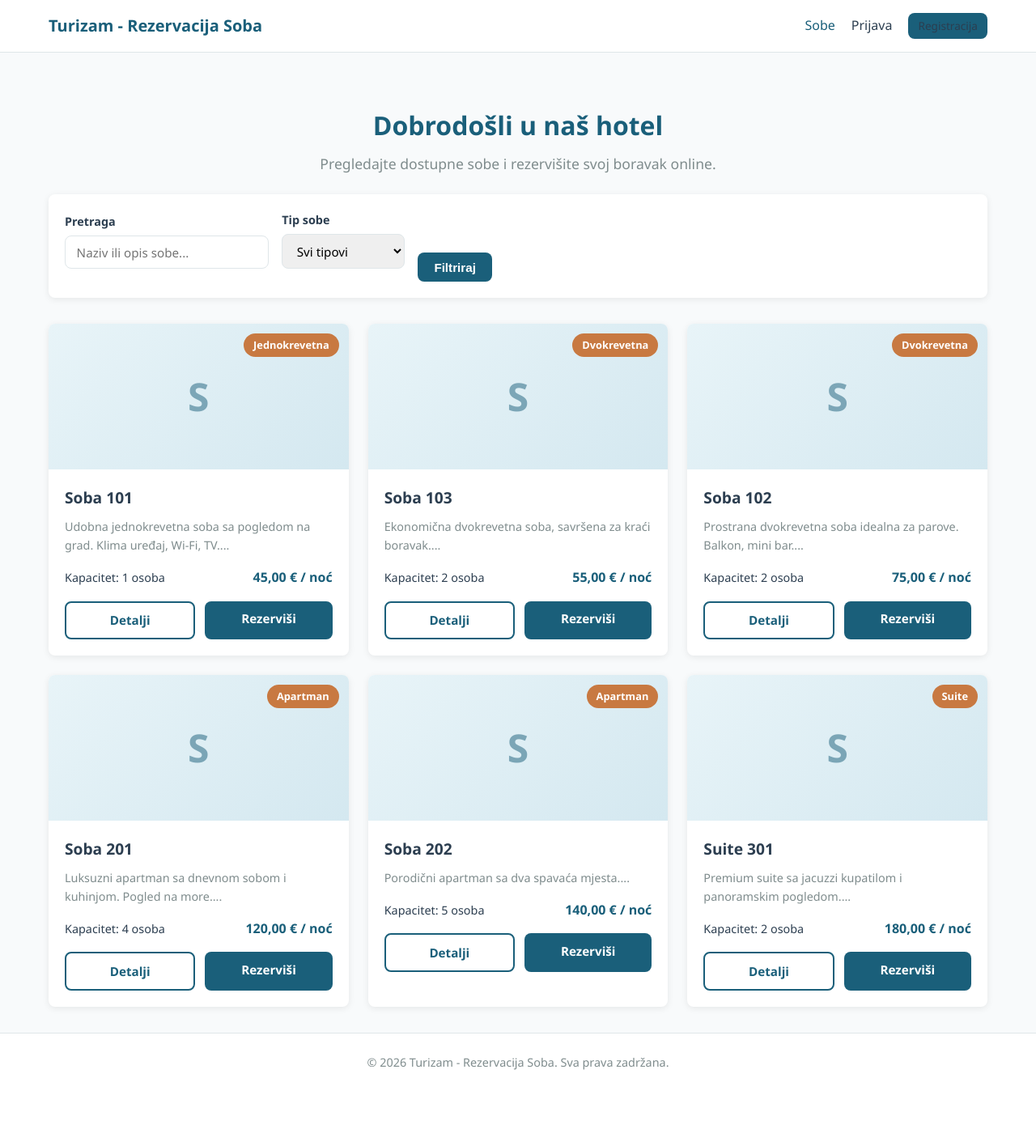
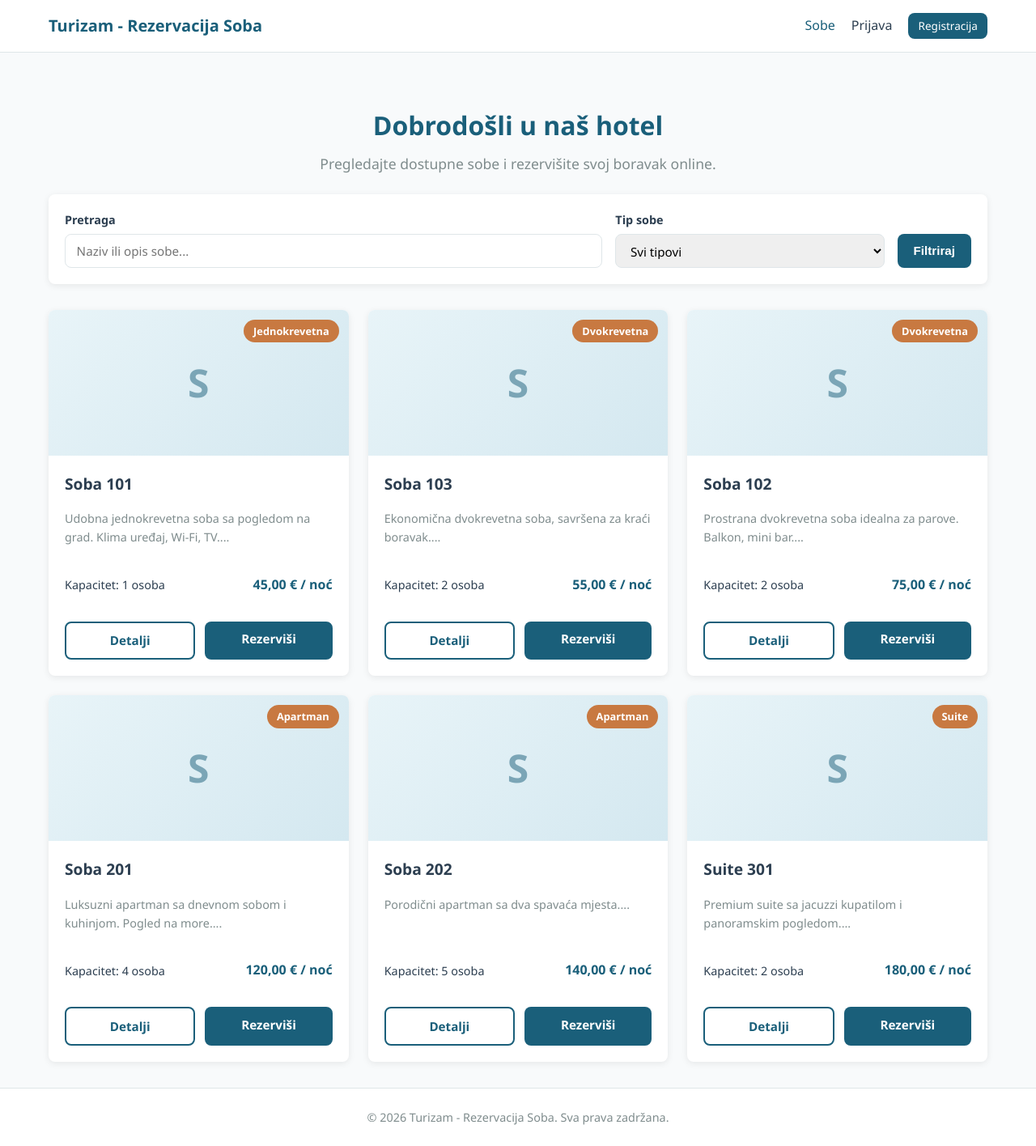
Before and after one commit to DejMar/Turizam---Web-Tehnologije, a PHP site: page / in a window 1280 px wide. Shown: the whole page at 81% size. Before the commit the page ends 1322 px from the top, so only its background shows below. Run offline with PHP 8.4, Linux system fonts and the light colour scheme; data comes from the database, SQL or seed files in the repository.

Commit message:
minor UI changes

```diff
--- a/assets/css/style.css
+++ b/assets/css/style.css
@@ -78,6 +78,24 @@ body {
 .nav a:hover,
 .nav a.active {
     color: var(--primary);
+}
+
+.nav a.btn-primary {
+    color: var(--white);
+}
+
+.nav a.btn-primary:hover {
+    color: var(--white);
+    background: var(--primary-dark);
+}
+
+.nav a.btn-outline {
+    color: var(--primary);
+}
+
+.nav a.btn-outline:hover {
+    color: var(--primary);
+    background: var(--primary-light);
 }
 
 .user-greeting {
@@ -196,14 +214,39 @@ body {
 }
 
 .filter-form {
-    display: flex;
+    display: grid;
+    grid-template-columns: 2fr 1fr auto;
     gap: 1rem;
-    flex-wrap: wrap;
-    align-items: flex-end;
+    align-items: end;
     background: var(--white);
     padding: 1.25rem;
     border-radius: var(--radius);
     box-shadow: var(--shadow);
+}
+
+.filter-form .form-group {
+    margin-bottom: 0;
+}
+
+.filter-form .form-group input,
+.filter-form .form-group select {
+    height: 42px;
+}
+
+.filter-actions {
+    display: flex;
+    gap: 0.75rem;
+    align-items: center;
+    height: 42px;
+}
+
+.filter-actions .btn {
+    white-space: nowrap;
+    height: 42px;
+    line-height: 1;
+    display: inline-flex;
+    align-items: center;
+    justify-content: center;
 }
 
 /* Forms */
@@ -264,6 +307,9 @@ body {
 }
 
 .room-card {
+    display: flex;
+    flex-direction: column;
+    height: 100%;
     background: var(--white);
     border-radius: var(--radius);
     overflow: hidden;
@@ -311,18 +357,28 @@ body {
 }
 
 .room-body {
+    display: flex;
+    flex-direction: column;
+    flex: 1;
     padding: 1.25rem;
 }
 
 .room-body h2 {
     font-size: 1.2rem;
     margin-bottom: 0.5rem;
+    min-height: 2.4rem;
 }
 
 .room-desc {
     color: var(--text-muted);
     font-size: 0.9rem;
     margin-bottom: 1rem;
+    flex: 1;
+    display: -webkit-box;
+    -webkit-line-clamp: 3;
+    -webkit-box-orient: vertical;
+    overflow: hidden;
+    min-height: 4.05rem;
 }
 
 .room-meta {
@@ -342,6 +398,8 @@ body {
 .room-actions {
     display: flex;
     gap: 0.75rem;
+    margin-top: auto;
+    padding-top: 1rem;
 }
 
 .room-actions .btn {
@@ -743,4 +801,13 @@ body {
         align-items: flex-start;
         gap: 1rem;
     }
+
+    .filter-form {
+        grid-template-columns: 1fr;
+    }
+
+    .filter-actions {
+        height: auto;
+        flex-wrap: wrap;
+    }
 }
--- a/index.php
+++ b/index.php
@@ -51,10 +51,12 @@ require_once __DIR__ . '/includes/header.php';
                 <option value="suite" <?= $tip === 'suite' ? 'selected' : '' ?>>Suite</option>
             </select>
         </div>
-        <button type="submit" class="btn btn-primary">Filtriraj</button>
-        <?php if ($tip || $pretraga): ?>
-            <a href="index.php" class="btn btn-outline">Poništi</a>
-        <?php endif; ?>
+        <div class="filter-actions">
+            <button type="submit" class="btn btn-primary">Filtriraj</button>
+            <?php if ($tip || $pretraga): ?>
+                <a href="index.php" class="btn btn-outline">Poništi</a>
+            <?php endif; ?>
+        </div>
     </form>
 </section>
 
```
